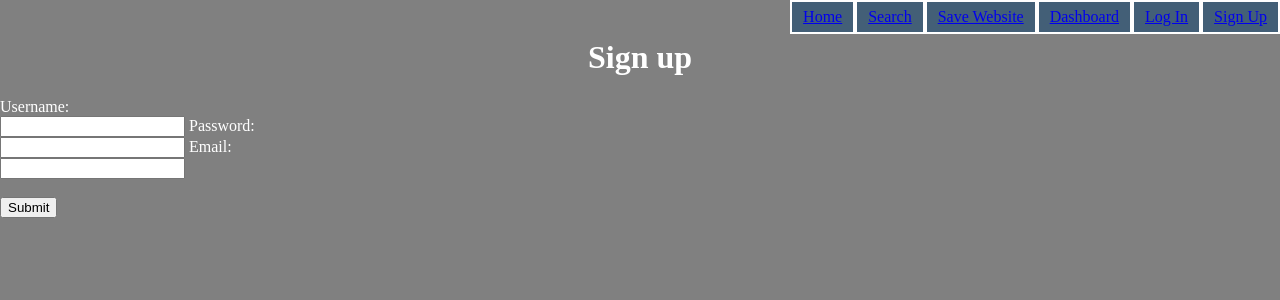
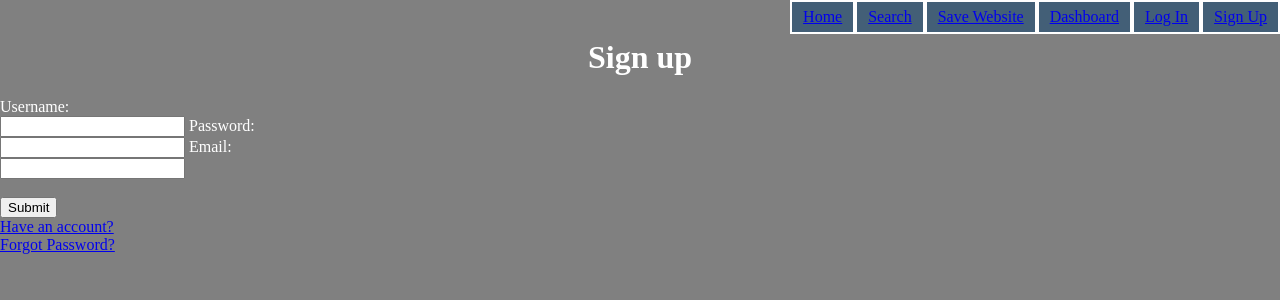
Before and after one commit to m1k0103/FlaskWebArchiver, a Flask app: page /signup in a window 1280 px wide. Shown: the part 16-316 px from the top of the page. Run offline with Flask 3, Linux system fonts and the light colour scheme.

Commit message:
updated templates so forgot password option exists

```diff
--- a/FlaskWebArchiver/templates/login.html
+++ b/FlaskWebArchiver/templates/login.html
@@ -12,4 +12,5 @@
             <input type="submit" value="Submit">
         </form>
     </div>
+    <a href="{{ url_for('forgotpassword') }}">Forgot Password?</a>
 {% endblock %}
--- a/FlaskWebArchiver/templates/signup.html
+++ b/FlaskWebArchiver/templates/signup.html
@@ -14,4 +14,6 @@
             <input type="submit" value="Submit">
         </form>
     </div>
+    <a href="{{ url_for('login') }}">Have an account?</a><br>
+    <a href="{{ url_for('forgotpassword') }}">Forgot Password?</a>
 {% endblock %}
```
